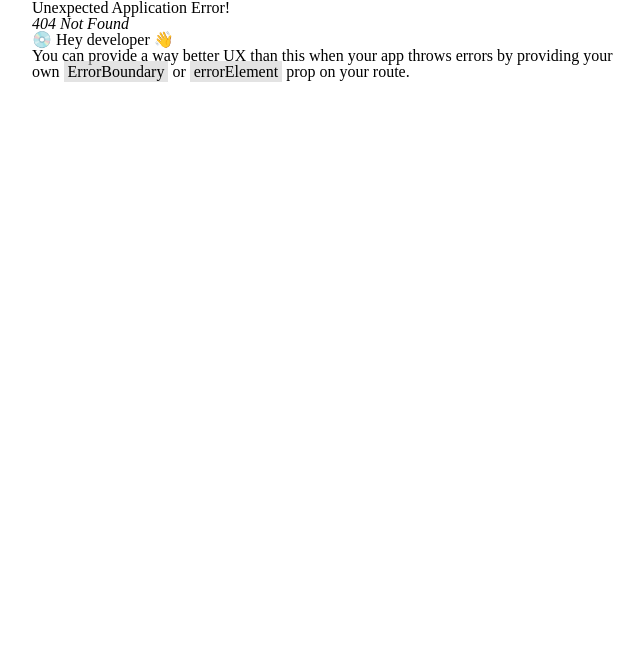
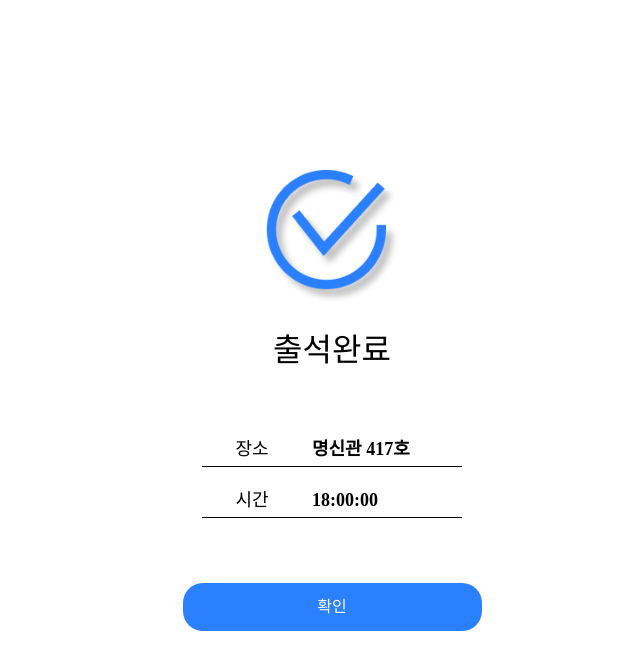
Before and after one commit to APPS-sookmyung/2023-AppsCheck, a React (Create React App) app: page /attendance/completion in a window 1280 px wide. Before the commit this address had no page. Shown: the top 670 px of the page, without its empty margins (308-952 px from the left). Built offline with nearby package versions, Linux system fonts and the light colour scheme.

Commit message:
Feat: 출석 완료 페이지 제작

```diff
--- /dev/null
+++ b/src/pages/AttendanceCompletionPage/AttendanceCompletionPage.jsx
@@ -0,0 +1,32 @@
+import { PageLayout } from "../../components";
+import * as S from "./AttendanceCompletionPage.style";
+
+const AttendanceCompletionPage = () => {
+	return (
+		<PageLayout>
+			<S.Container>
+				<S.Main>
+					<S.AttendanceCompletionImg src="/images/img-attendance-complete-logo.png" alt="" />
+					<S.Name>출석완료</S.Name>
+				</S.Main>
+
+				<S.AttendanceInfo>
+					<S.InformationItem>
+						<S.InformationItemTitle>장소</S.InformationItemTitle>
+						<S.InformationItemContents>명신관 417호</S.InformationItemContents>
+					</S.InformationItem>
+					<S.InformationItem>
+						<S.InformationItemTitle>시간</S.InformationItemTitle>
+						<S.InformationItemContents>18:00:00</S.InformationItemContents>
+					</S.InformationItem>
+				</S.AttendanceInfo>
+
+				<S.AttendanceCompletionButton>
+					<S.AttendanceCompletionButtonText>확인</S.AttendanceCompletionButtonText>
+				</S.AttendanceCompletionButton>
+			</S.Container>
+		</PageLayout>
+	);
+};
+
+export default AttendanceCompletionPage;
--- /dev/null
+++ b/src/pages/AttendanceCompletionPage/AttendanceCompletionPage.style.jsx
@@ -0,0 +1,77 @@
+import styled from "@emotion/styled";
+
+export const Container = styled.div`
+	display: flex;
+	flex-direction: column;
+	justify-content: center;
+	height: 100%;
+	padding: 0 20px;
+`;
+
+export const Main = styled.div`
+	display: flex;
+	flex-direction: column;
+	justify-content: center;
+	align-items: center;
+	gap: 30px;
+`;
+
+export const AttendanceCompletionImg = styled.img`
+	height: 135px;
+	width: 135px;
+`;
+
+export const Name = styled.div`
+	font-size: 32px;
+`;
+
+export const AttendanceInfo = styled.div`
+	display: flex;
+	flex-direction: column;
+	align-items: center;
+	gap: 15px;
+	margin: 65px 0px;
+`;
+
+export const InformationItem = styled.div`
+	display: flex;
+	align-items: center;
+	gap: 10px;
+	border-bottom: 1px solid black;
+`;
+
+export const InformationItemTitle = styled.div`
+	width: 100px;
+	height: 35px;
+	display: flex;
+	justify-content: center;
+	align-items: center;
+	font-size: 18px;
+	font-weight: 500;
+`;
+
+export const InformationItemContents = styled.div`
+	width: 150px;
+	height: 35px;
+	display: flex;
+	align-items: center;
+	font-size: 18px;
+	font-weight: 600;
+`;
+
+export const AttendanceCompletionButton = styled.div`
+	display: flex;
+	justify-content: center;
+	align-items: center;
+`;
+
+export const AttendanceCompletionButtonText = styled.div`
+	width: 299px;
+	height: 48px;
+	display: flex;
+	justify-content: center;
+	align-items: center;
+	color: white;
+	background-color: #2b80ff;
+	border-radius: 20px;
+`;
--- /dev/null
+++ b/src/pages/AttendanceCompletionPage/index.js
@@ -0,0 +1 @@
+export { default } from "./AttendanceCompletionPage";
--- a/src/pages/index.js
+++ b/src/pages/index.js
@@ -3,3 +3,5 @@ export { default as HomePage } from "./HomePage/HomePage";
 export { default as LoginPage } from "./LoginPage";
 
 export { default as SignUpPage } from "./SignUpPage";
+
+export { default as AttendanceCompletionPage } from "./AttendanceCompletionPage";
--- a/src/router.js
+++ b/src/router.js
@@ -1,5 +1,5 @@
 import { createBrowserRouter } from "react-router-dom";
-import { HomePage, LoginPage, SignUpPage } from "./pages";
+import { HomePage, LoginPage, SignUpPage, AttendanceCompletionPage } from "./pages";
 
 const router = createBrowserRouter([
 	{
@@ -14,6 +14,10 @@ const router = createBrowserRouter([
 		path: "/signup",
 		element: <SignUpPage />,
 	},
+	{
+		path: "/attendance/completion",
+		element: <AttendanceCompletionPage />,
+	},
 ]);
 
 export default router;
```
Also changed, not shown: public/images/img-attendance-complete-logo.png (added).
